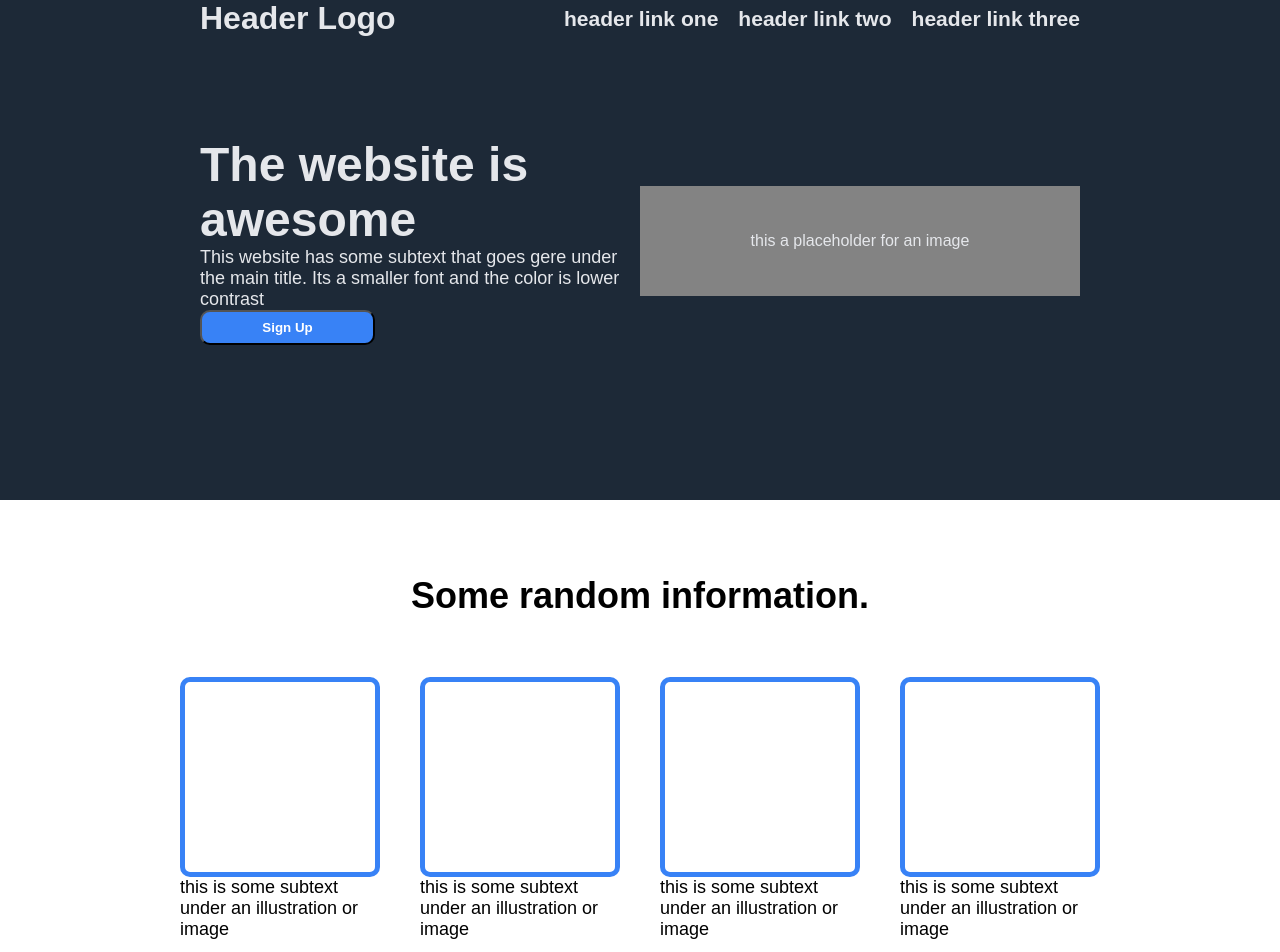
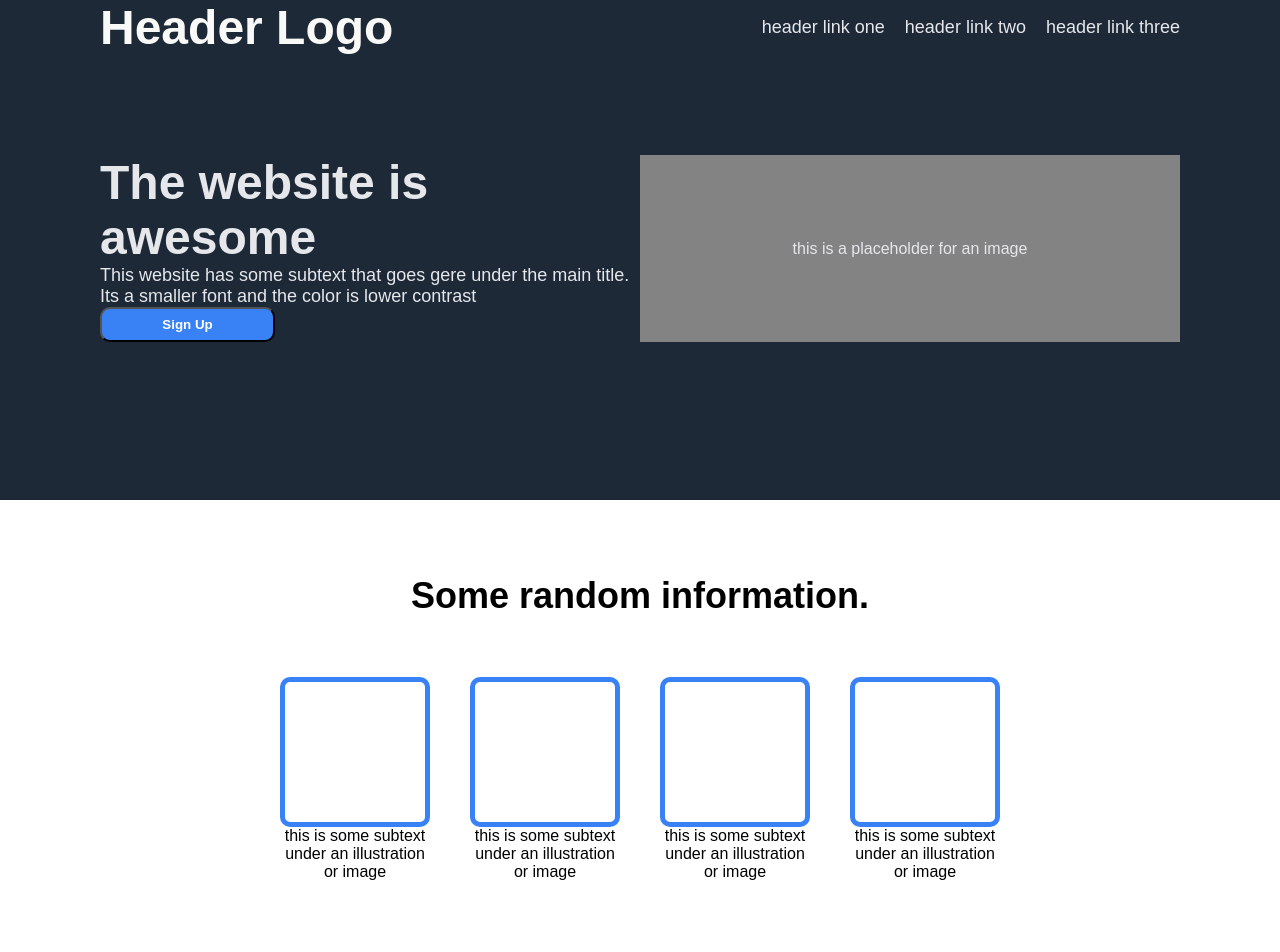
Before and after one commit to ProperPoe/odin-landingPage-github.io, a plain HTML site: page index.html in a window 1280 px wide. Shown: the top 952 px of the page. Drawn offline with Linux system fonts and the light colour scheme.

Commit message:
Added a few more styling corrections to different elements

```diff
--- a/index.html
+++ b/index.html
@@ -13,9 +13,9 @@
                 </div>
                 <div class="navbar-links">
                     <ul>
-                        <li><h3>header link one</h3></li>
-                        <li><h3>header link two</h3></li>
-                        <li><h3>header link three</h3></li>
+                        <li>header link one</li>
+                        <li>header link two</li>
+                        <li>header link three</li>
                     </ul>
                 </div>
             </div>
@@ -28,7 +28,7 @@
                 <button><strong>Sign Up</strong></button>
                </div>
                <div class="img-card">
-                <span>this a placeholder for an image</span>
+                <span>this is a placeholder for an image</span>
                </div>
             </div>
         </div>
--- a/style.css
+++ b/style.css
@@ -15,8 +15,14 @@
 .header-navbar {
     display: flex;
     justify-content: space-between;
-    margin: 0 200px;
+    /*margin: 0 200px;*/
+    padding: 0 100px;
     align-items: center;
+}
+
+.logo {
+    font-size: 24px;
+    color: #F9FAF8;
 }
 
 .navbar-links ul {
@@ -32,7 +38,7 @@
 
 .header-card-container {
     display: flex;
-    margin: 100px 200px;
+    padding: 100px 100px;
     justify-content: center;
     align-items: center;
 
@@ -48,23 +54,26 @@
 .header-card-container .sign-up-card .signup-card-text p{
     font-size: 18px;
     color: #E5E7EB;
+    word-wrap: break-word;
 }
 
 .header-card-container .img-card{
     background-color: rgb(131, 131, 131);
     color: #E5E7EB;
-    height: 110px;
+    height: 100%;
     display: flex;
     justify-content: center;
     align-items: center;
     width: 50%;
     flex: 1;
+    word-wrap: break-word;
 }
 
 .header-card-container .sign-up-card button{
     background-color: #3882F6;
     border-radius: 10px;
     color: white;
+    font-weight: bolder;
     width: 175px;
     height: 35px;
 }
@@ -87,17 +96,20 @@
     width: 200px;
     justify-content: center;
     margin-top: 60px;
+    padding: 0 400px;
 }
 
 .randomInfo-container .randomInfo .info .info-img {
     border: 5px solid #3882F6;
     border-radius: 10px;
-    height: 200px;
-    width: 200px;
+    height: 150px;
+    width: 150px;
 }
 
 .info-text {
-    font-size: 18px;
+    display: flex;
+    justify-content: center;
+    text-align: center;
 }
 
 .quote-container {
@@ -122,6 +134,7 @@
     color: #1F2937;
     font-size: 36px;
     font-weight: lighter;
+    word-wrap: break-word;
 }
 .quote-container .quote .quote-author {
     display: flex;
@@ -133,13 +146,14 @@
     justify-content: center;
     align-items: center;
     height: 500px;
+    padding: 0 100px;
 }
 
 .signUp-container .action-card{
     border-radius: 10px;
     display: flex;
     background-color: #3882F6;
-    width: 700px;
+    width: 100%;
     height: 200px;
     justify-content: space-evenly;
     align-items: center;
@@ -158,6 +172,7 @@
     border-radius: 10px;
     background-color: transparent;
     color: white;
+    font-weight: bolder;
     width: 175px;
     height: 35px;
 }
```
